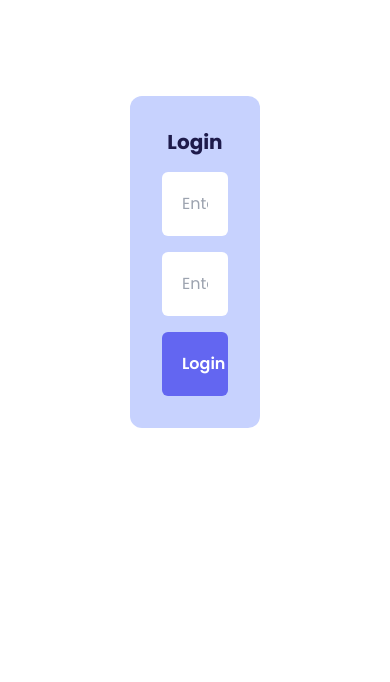
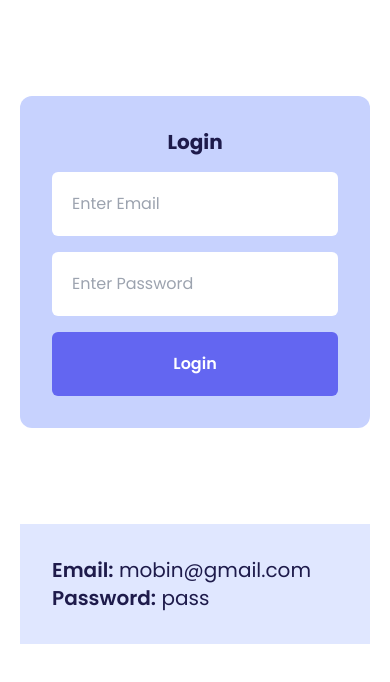
Before and after one commit to sm0bin/bank-transactions, a plain HTML site: page index.html in a window 390 px wide. Drawn offline with nearby package versions, Linux system fonts and the light colour scheme.

Commit message:
deposit and responsive

```diff
--- a/index.html
+++ b/index.html
@@ -33,13 +33,17 @@
 </head>
 
 <body>
-    <main class="w-full mx-auto text-indigo-950 h-full my-24">
-        <div class="bg-indigo-200 p-8 rounded-xl font-poppins w-1/3 mx-auto">
+    <main class="max-w-7xl text-indigo-950 mx-5 md:mx-8 lg:mx-auto">
+        <div class="bg-indigo-200 p-8 rounded-xl font-poppins w-full lg:w-1/3 mx-auto my-24">
             <h2 class="text-xl font-bold text-center">Login</h2>
             <input id="email" class="block my-4 p-5 rounded-md w-full" type="email" placeholder="Enter Email">
             <input id="password" class="block my-4 p-5 rounded-md w-full" type="password" placeholder="Enter Password">
             <button id="login"
                 class="bg-indigo-500 hover:bg-indigo-700 text-white p-5 rounded-md font-semibold w-full">Login</button>
+        </div>
+        <div class="bg-indigo-100 p-8 font-poppins text-indigo-950 text-xl">
+            <h2><span class="font-semibold ">Email:</span> mobin@gmail.com</h2>
+            <h2><span class="font-semibold ">Password:</span> pass</h2>
         </div>
     </main>
 
```
Also changed, not shown: script.js (+7 -0 lines), transactions.html (+1 -1 lines).
